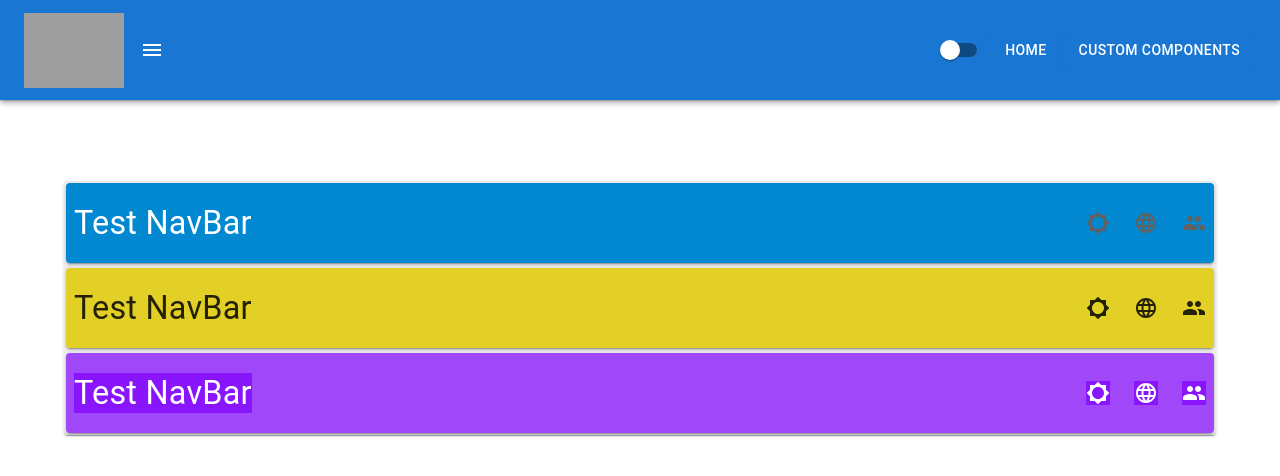
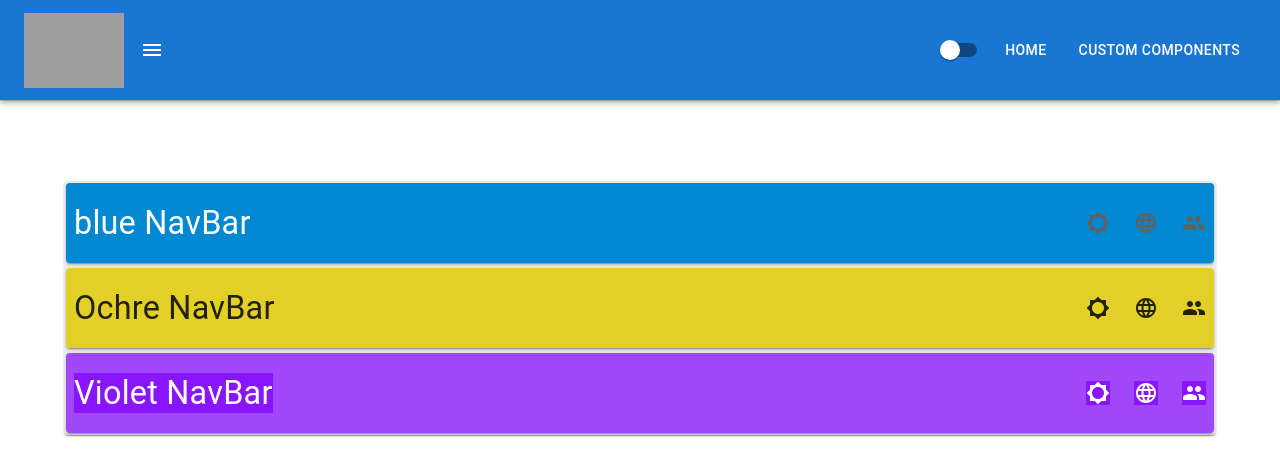
Before and after one commit to anaghaweb/mui-test, a Next.js app: page / in a window 1280 px wide. Shown: the top 476 px of the page. Built offline with nearby package versions, Linux system fonts and the light colour scheme; grey boxes are pictures that could not be loaded.

Commit message:
new components added

```diff
--- a/app/page.js
+++ b/app/page.js
@@ -10,9 +10,9 @@ export default function Home() {
       <Divider />
       <ThemeProvider theme={baseNavbarTheme} >
         <StyledPaper>
-          <BasicNavbar title="Test NavBar" variant="blue" />
-          <BasicNavbar title="Test NavBar" variant="ochre" />
-          <BasicNavbar title="Test NavBar" variant="violet" />
+          <BasicNavbar title="blue NavBar" variant="blue" />
+          <BasicNavbar title="Ochre NavBar" variant="ochre" />
+          <BasicNavbar title="Violet NavBar" variant="violet" />
         </StyledPaper>
       </ThemeProvider>
       <Divider />
```
